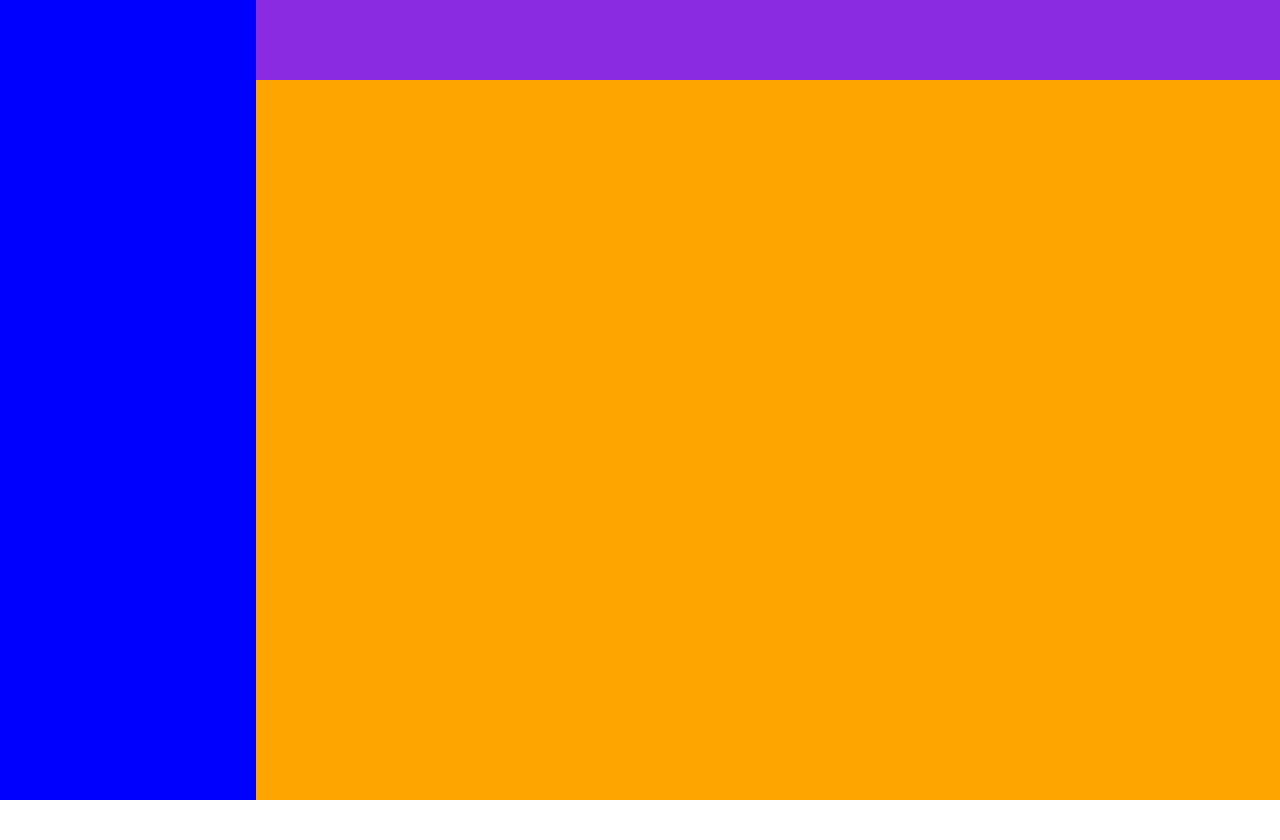
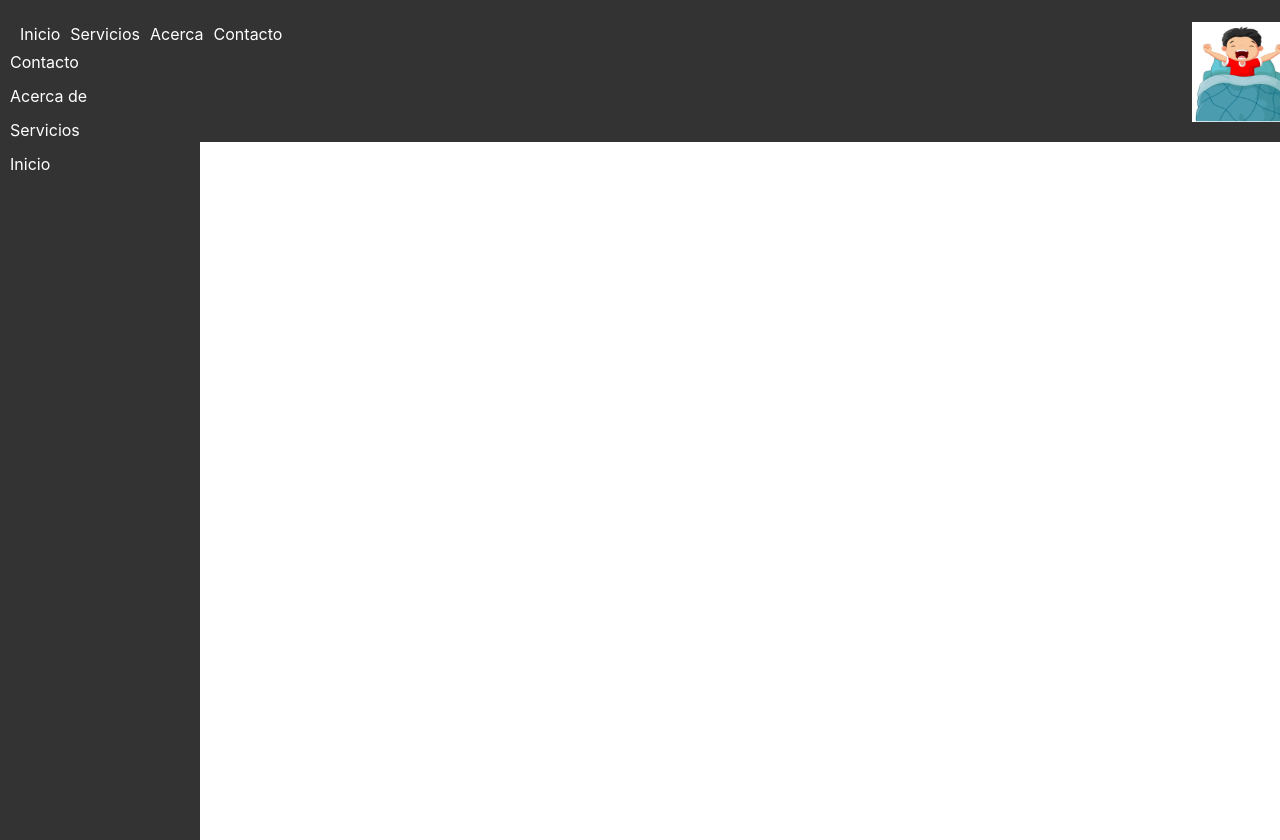
Before and after one commit to jonniermartinez/dashboard-SENA, a plain HTML site: page index.html in a window 1280 px wide. Before the commit the page ends 800 px from the top, so only its background shows below. Drawn offline with nearby package versions, Linux system fonts and the light colour scheme.

Commit message:
desarrolloharold

```diff
--- /dev/null
+++ b/css/index.css
@@ -0,0 +1,87 @@
+*{
+    margin: 0;
+    padding: 0;
+    box-sizing: border-box;
+}
+/*main{
+    width: 100vw;
+    height: 100vh;
+    display: grid;
+    grid-template-areas:
+    "a b"
+    "a c"
+    ;
+    grid-template-columns: 20vw 1fr;
+    grid-template-rows: 80px 1fr;
+    background: red;
+}*/
+
+nav {
+    background-color: #333;
+    padding: 20px;
+
+  }
+
+  #menu {
+    list-style-type: none;
+    margin: 0;
+    padding: 0;
+    display: flex;
+  }
+
+  #menu li {
+    margin-right: 10px;
+  }
+
+  #menu li a {
+    color: #fff;
+    text-decoration: none;
+  }
+
+  #menu li a:hover {
+    color: #521919;
+  }
+  .sidebar {
+    width: 200px;
+    background-color: #333;
+    color: #fff;
+    height: 100vh;
+    position:absolute;
+    left: 0;
+    top: 40px;
+    padding: 10px;
+
+
+  }
+  .sidebar ul {
+    list-style-type: none;
+    margin: 0;
+    padding: 0;
+    flex-direction: column-reverse;
+  }
+  .sidebar li {
+    margin-bottom: 10px;
+
+  }
+  .sidebar li a {
+    color: #fff;
+    text-decoration: none;
+  }
+  .content {
+    margin-left: 200px; /* Ancho de la barra lateral */
+    padding: 2000px;
+  }
+  header {
+    background-color: #333;
+    padding: 1px;
+    display:flex;
+    align-items: left;
+
+  }
+
+   img {
+    width: 100px;
+    height: 100px;
+    margin-left:900px;
+
+  }
--- a/index.css
+++ /dev/null
@@ -1,29 +0,0 @@
-*{
-    margin: 0;
-    padding: 0;
-    box-sizing: border-box;
-}
-.main{
-    width: 100vw;
-    height: 100vh;
-    display: grid;
-    grid-template-areas:
-    "a b"
-    "a c"
-    ;
-    grid-template-columns: 20vw 1fr;
-    grid-template-rows: 80px 1fr;
-    background: red;
-}
-.items{
-    grid-area: a;
-    background: blue;
-}
-.nav{
-    grid-area: b;
-    background: blueviolet;
-}
-.content{
-    grid-area: c;
-    background: orange;
-}
--- a/index.html
+++ b/index.html
@@ -4,14 +4,35 @@
     <meta charset="UTF-8" />
     <meta http-equiv="X-UA-Compatible" content="IE=edge" />
     <meta name="viewport" content="width=device-width, initial-scale=1.0" />
+    <link rel="stylesheet" href="https://cdn.jsdelivr.net/npm/bootstrap@4.5.3/dist/css/bootstrap.min.css">
     <title>Dashboard</title>
-    <link rel="stylesheet" href="./index.css" />
+    <link rel="stylesheet" href="css/index.css" />
   </head>
   <body>
-    <main class="main">
-      <div class="items"></div>
-      <nav class="nav"></nav>
-      <div class="content"></div>
-    </main>
+    <header>
+        <div class="sidebar">
+              <ul id="menu">
+          <li><a href="#">Inicio</a></li>
+          <li><a href="#">Servicios</a></li>
+          <li><a href="#">Acerca de</a></li>
+          <li><a href="#">Contacto</a></li>
+
+
+        </ul>
+      </div>
+    </header>
+
+
+
+
+    <nav>
+      <ul id="menu">
+        <li><a href="#">Inicio</a></li>
+        <li><a href="#">Servicios</a></li>
+        <li><a href="#">Acerca de</a></li>
+        <li><a href="#">Contacto</a></li>
+        <li><img src="wakeup.jpg" alt="Logo de la empresa"></li>
+      </ul>
+    </nav>
   </body>
 </html>
```
Also changed, not shown: wakeup.jpg (added).
